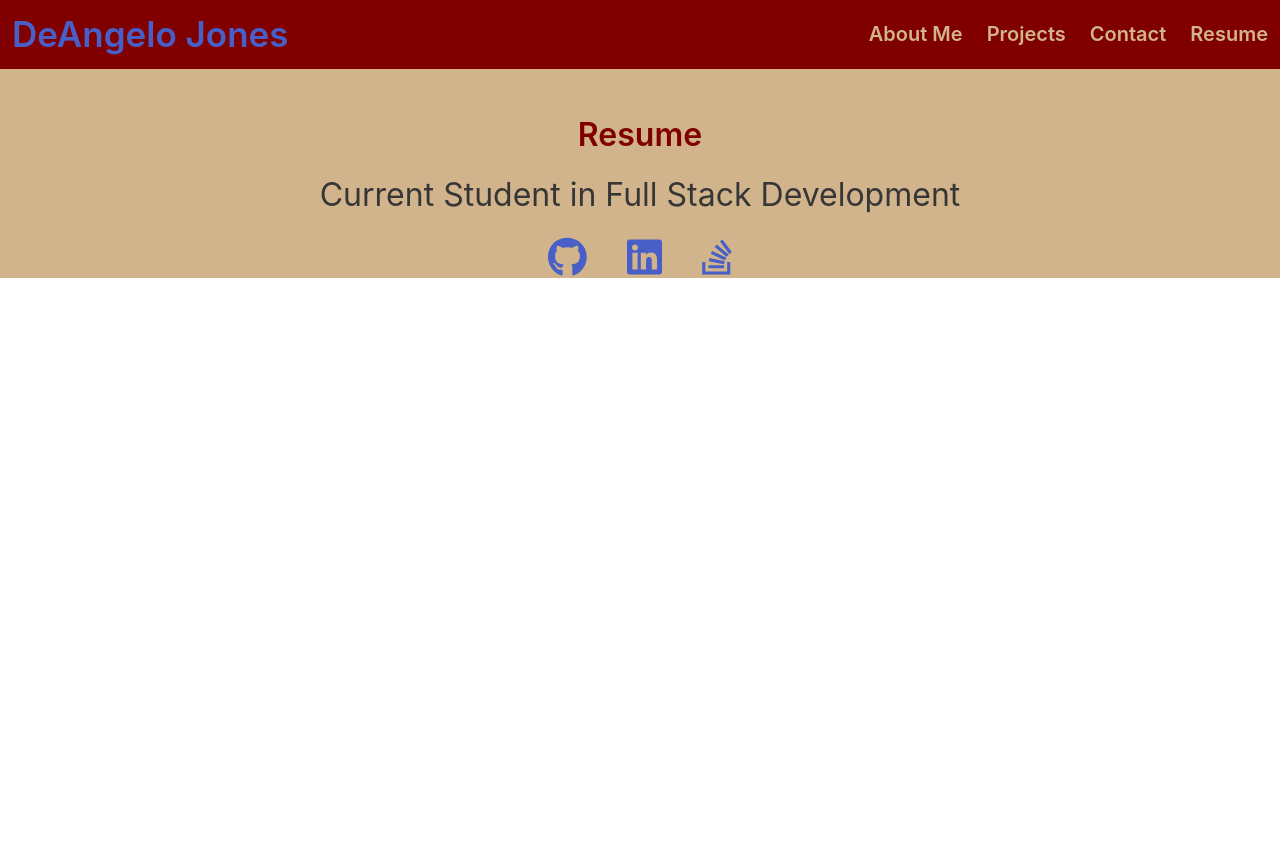
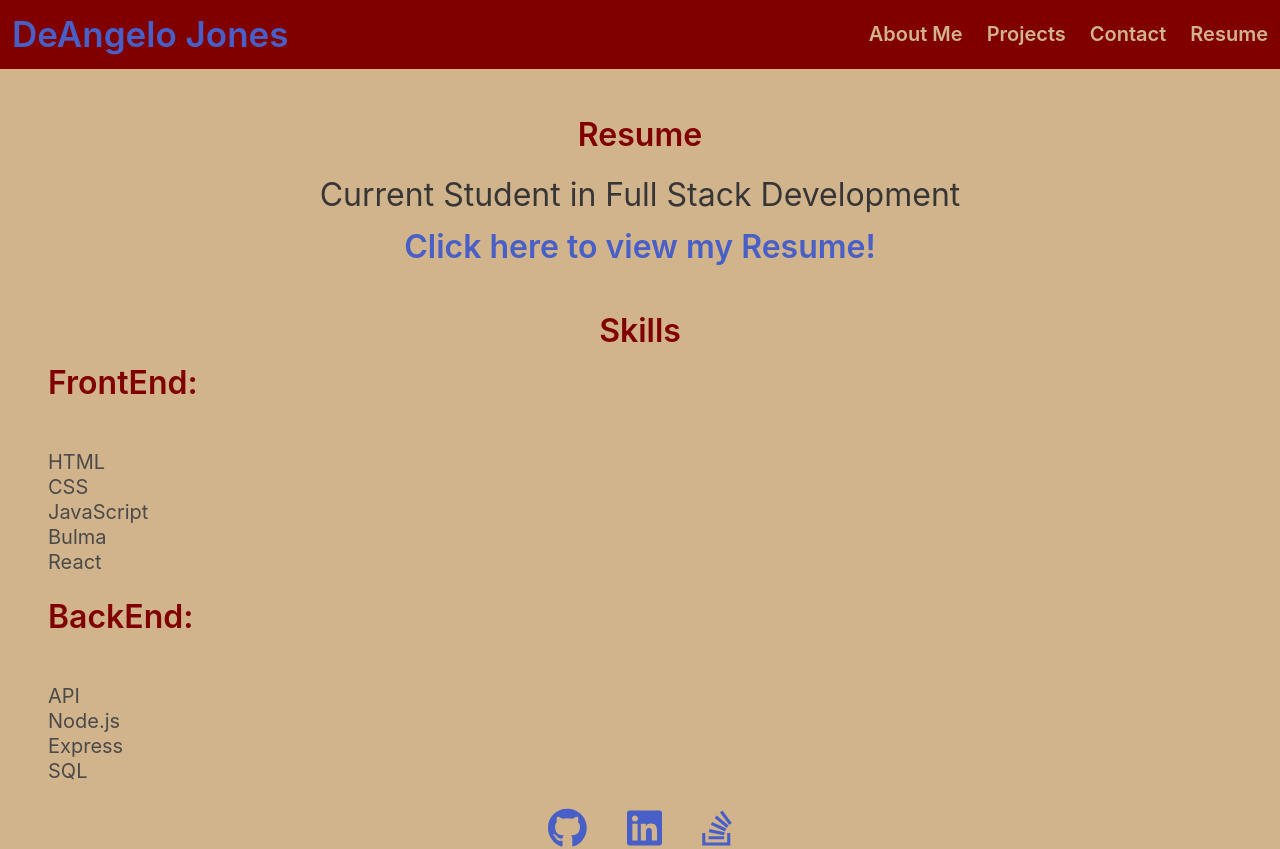
Before and after one commit to dtjones23/ReactFolio, a React (Vite) app in the folder Develop/ReactFolio/: page / in a window 1280 px wide. Both pictures are taken after a click on the element "Resume". Before the commit the page ends 800 px from the top, so only its background shows below. Built offline with nearby package versions, Linux system fonts and the light colour scheme.

Commit message:
inserted remaining text to Resume.jsx

```diff
--- a/Develop/ReactFolio/src/App.jsx
+++ b/Develop/ReactFolio/src/App.jsx
@@ -8,7 +8,6 @@ export default function App() {
     <>
       <Header />
       <Footer />
-
     </>
   )
 }
--- a/Develop/ReactFolio/src/components/Resume.jsx
+++ b/Develop/ReactFolio/src/components/Resume.jsx
@@ -6,7 +6,22 @@ export default function Resume() {
     <div>
         <div className ='title has-text-centered'>
                 <h1 className='title has-text-centered mt-6' style={{ color: 'maroon' }}>Resume</h1>
-                <h3>Current Student in Full Stack Development</h3>
+                <h3 className='mb-4'>Current Student in Full Stack Development</h3>
+                <a href="" className='mt-6'>Click here to view my Resume!</a>
+                <h1 className='title has-text-centered mt-6 mb-4' style={{ color: 'maroon' }}>Skills</h1>
+                <ul className='subtitle has-text-left ml-6 mt-4'> <h2 className = 'title' style={{ color: 'maroon' }}>FrontEnd:</h2> <br />
+                    <li>HTML</li>
+                    <li>CSS</li>
+                    <li>JavaScript</li>
+                    <li>Bulma</li>
+                    <li>React</li>
+                </ul>
+                <ul className='subtitle has-text-left ml-6 mt-4'> <h2 className = 'title' style={{ color: 'maroon' }}>BackEnd:</h2> <br />
+                    <li>API</li>
+                    <li>Node.js</li>
+                    <li>Express</li>
+                    <li>SQL</li>
+                </ul>
 
         </div>
     </div>
--- a/Develop/ReactFolio/src/index.css
+++ b/Develop/ReactFolio/src/index.css
@@ -1,13 +1,11 @@
 * {
     margin: 0;
     padding: 0;
-    box-sizing: border-box;
 }
 
 body {
     font-family: 'Roboto', sans-serif;
     background-color: tan;
-    line-height: 1.6;
     font-size: 18px;
 }
 
@@ -23,11 +21,6 @@ nav.navbar a {
     color: tan;
     text-decoration: none;
 }
-
-.button-container {
-    display: flex;
-    justify-content: space-between;
-  }
 
   .large-font {
     font-size: 35px;
```
